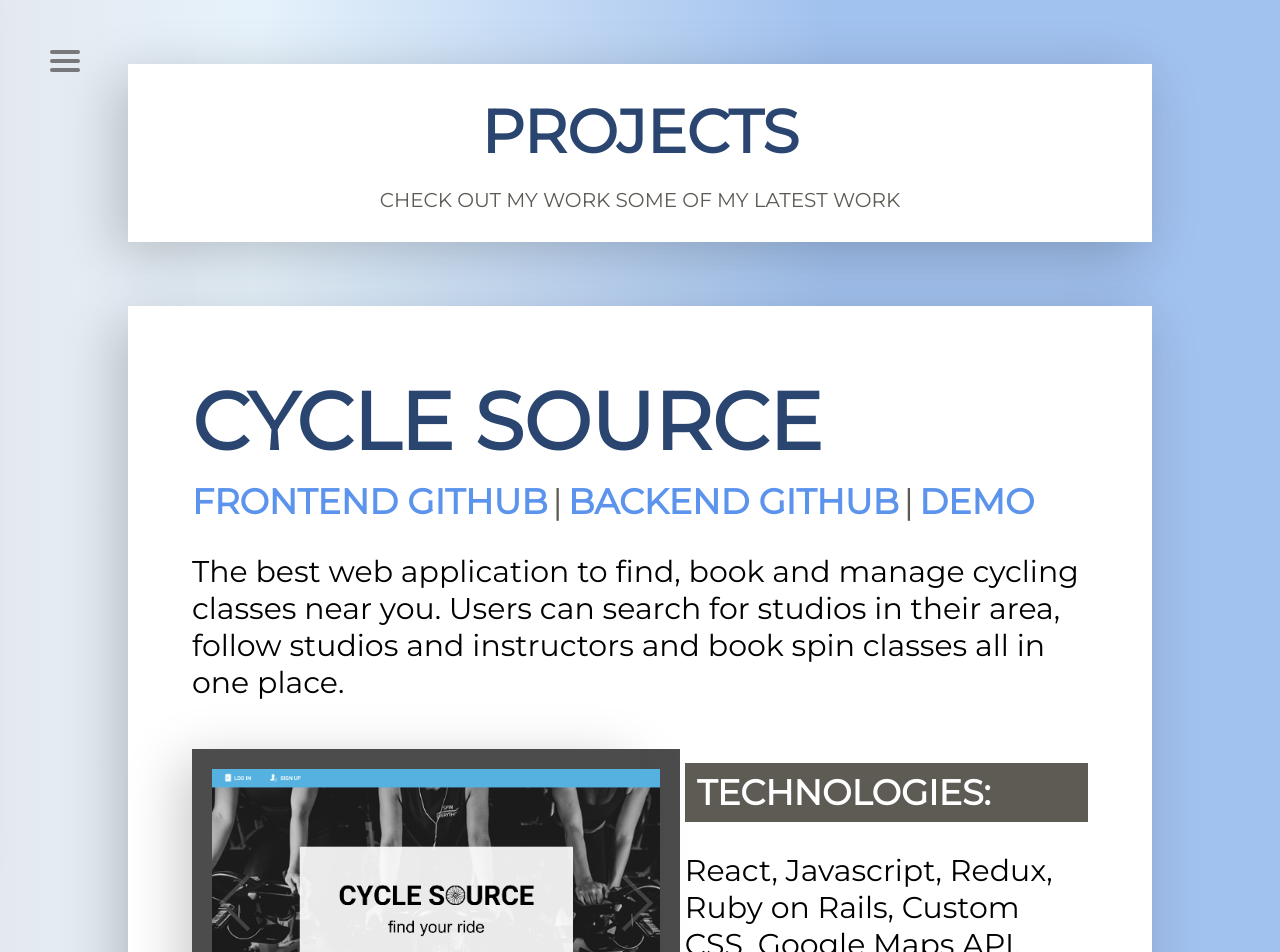
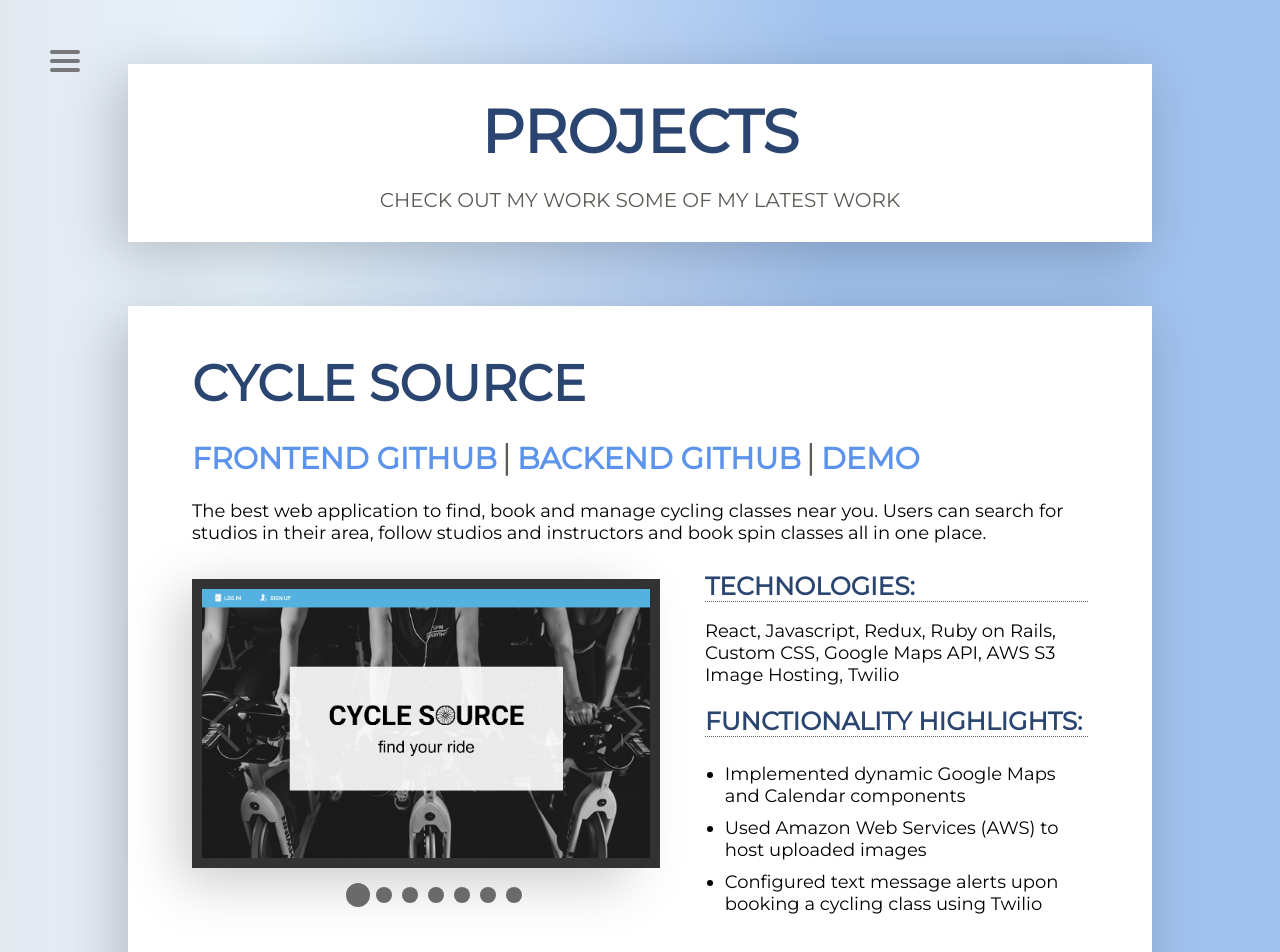
Before and after one commit to sivanadler/sivan-adler-website, a React (Create React App) app: page /projects in a window 1280 px wide. Shown: the top 952 px of the page. Built offline with nearby package versions, Linux system fonts and the light colour scheme.

Commit message:
project page styled for deployment

```diff
--- a/src/App.css
+++ b/src/App.css
@@ -373,7 +373,7 @@ h2.about-text {
 }
 
 .project-card-header {
-  font-size: 80px;
+  font-size: 50px;
   color: #2a4570;
   font-weight: bolder;
   text-decoration: none;
@@ -382,7 +382,7 @@ h2.about-text {
 }
 
 .project-card-header a {
-  font-size: 80px;
+  font-size: 50px;
   color: #2a4570;
   font-weight: bolder;
   text-decoration: none;
@@ -391,7 +391,7 @@ h2.about-text {
 }
 
 .project-card-header a:hover {
-  font-size: 80px;
+  font-size: 50px;
   color: #2a4570;
   font-weight: bold;
   text-decoration: underline;
@@ -399,21 +399,15 @@ h2.about-text {
   margin-bottom: 10px;
 }
 
-.project-card-links {
-  font-size: 35px;
-  color: #5e5b55;
-  margin: 0px;
-}
-
 .project-card-links a {
-  font-size: 35px;
+  font-size: 30px;
   color: #5c94ed;
   margin: 0px;
   text-decoration: none;
 }
 
 .project-card-links a:hover {
-  font-size: 35px;
+  font-size: 30px;
   color: #2a4570;
   margin: 0px;
   text-decoration: underline;
@@ -427,19 +421,14 @@ h2.about-text {
 }
 
 .project-card-sub-header {
-  font-size: 35px;
+  font-size: 25px;
   font-weight: bold;
-  background-color:#5e5b55;
-  color: white;
+  /* background-color:#5e5b55; */
+  color: #2a4570;
+  border-bottom: 1px dotted #5e5b55;
   text-transform: uppercase;
-  padding-left: 3%;
-  padding-top: 2%;
-  padding-bottom: 2%;
-  padding-right: 3%;
-}
-
-.text-div {
-  padding-right: 4%;
+  margin-left: 5%;
+  margin-top: 0px;
 }
 
 .table {
@@ -451,29 +440,36 @@ h2.about-text {
 
 li {
    padding-top: 10px;
-   margin-left: 10px;
+}
+
+.technologies {
+  margin-left: 5%;
+  margin-bottom: 5%;
+  font-size: 18px;
 }
 
 #technologies-list {
-  padding-left: 2%;
+  padding-left: 5%;
   width: 40%;
 }
 
 #functionality-list li{
-  width: 80%;
-  padding-top: 20px;
+  width: 100%;
+  padding-top: 10px;
 }
 
 p.description {
-  font-size: 30px;
+  font-size: 18px;
   width: 100%;
   padding-bottom: 1%;
 }
 
-li.description {
-  font-size: 30px;
+li {
+  font-size: 18px;
   width: 100%;
+  margin-right: 0px;
 }
+
 
 .image-gallery {
   float: left;
@@ -491,8 +487,8 @@ button.aws-sld__controls  {
 }
 
 .slider {
-  padding: 20px;
-  background-color: rgba(0,0,0,0.7);
+  padding: 10px;
+  background-color: rgba(0,0,0,0.8);
 }
 
 
--- a/src/ProjectCard.js
+++ b/src/ProjectCard.js
@@ -18,7 +18,7 @@ class ProjectCard extends React.Component {
     if (this.props.accomplishments !== []) {
       return this.props.accomplishments.map(el => {
         return (
-          <li className="description">{el}</li>
+          <li>{el}</li>
         )
       })
     }
@@ -50,7 +50,7 @@ class ProjectCard extends React.Component {
               <h1 className='project-card-sub-header'>
                 TECHNOLOGIES:
               </h1>
-                <p className="description">{this.props.technologies}</p>
+                <p className="technologies">{this.props.technologies}</p>
             <h1 className='project-card-sub-header'>
               FUNCTIONALITY HIGHLIGHTS:
             </h1>
```
